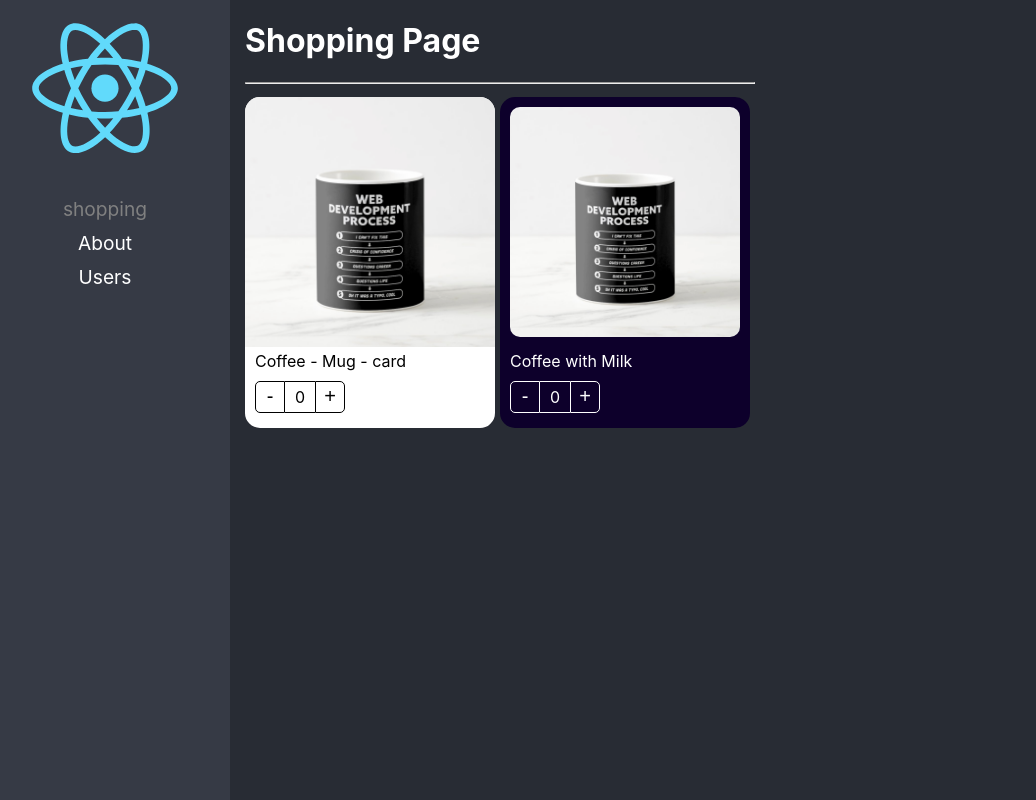
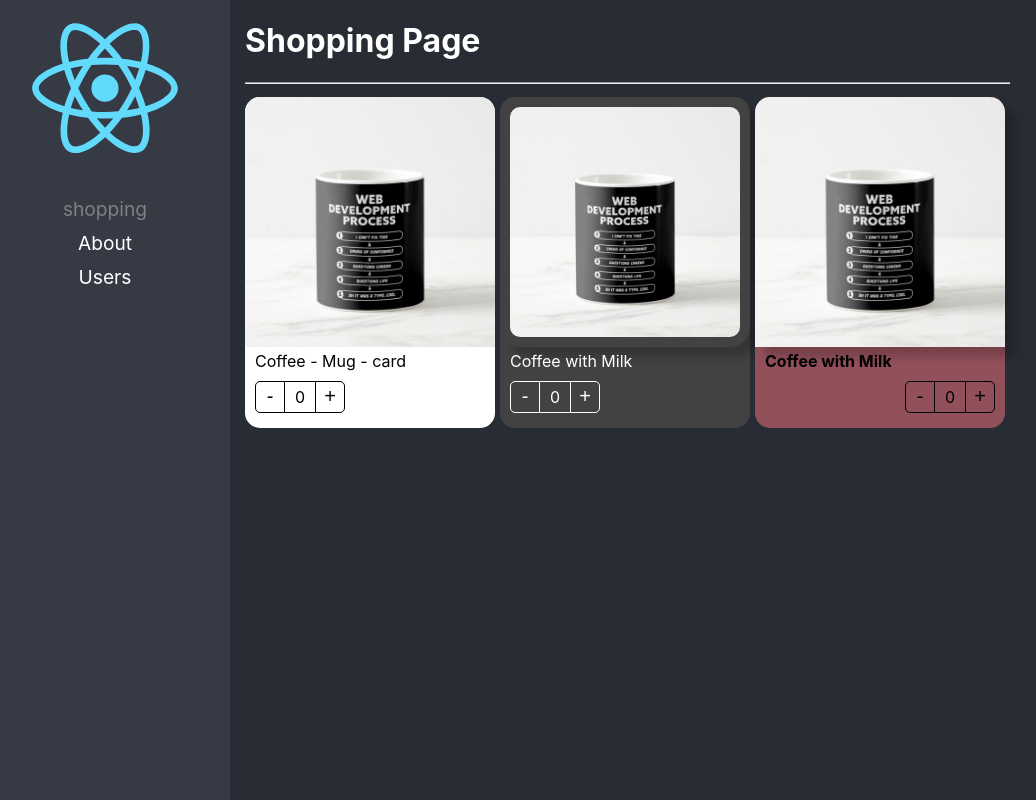
Before and after one commit to Tirano61/React-proyecto-inicial, a React (Create React App) app: page /shopping in a window 1280 px wide. Shown: the whole page, without its empty margins (20-1056 px from the left). Built offline with nearby package versions, Linux system fonts and the light colour scheme.

Commit message:
Component extend styles listo

```diff
--- a/src/02-component-aptterns/components/ProductButtons.tsx
+++ b/src/02-component-aptterns/components/ProductButtons.tsx
@@ -6,14 +6,18 @@ import { ProductContext } from "./ProductCard";
 
 interface Props {
   className?: string,
+  style?: React.CSSProperties
 }
 
-export const ProductButtons = ({ className }:Props) => {
+export const ProductButtons = ({ className, style }: Props) => {
 
   const { increaseBy, counter } = useContext(ProductContext);
 
   return (
-    <div className={`${styles.buttonsContainer} ${className}`}>
+    <div
+      className={`${styles.buttonsContainer} ${className}`}
+      style={style}
+    >
       <button
         onClick={() => increaseBy(-1)}
         className={styles.buttonMinus}>-</button>
--- a/src/02-component-aptterns/components/ProductCard.tsx
+++ b/src/02-component-aptterns/components/ProductCard.tsx
@@ -13,10 +13,11 @@ const { Provider } = ProductContext;
 export interface ProductCardProps {
   children?: ReactElement | ReactElement[],
   product: Product,
-  className?: string
+  className?: string,
+  style?: React.CSSProperties
 }
 
-export const ProductCard = ({ children, product, className }: ProductCardProps) => {
+export const ProductCard = ({ children, product, className, style }: ProductCardProps) => {
 
   const { counter, increaseBy } = useProduct();
 
@@ -26,7 +27,10 @@ export const ProductCard = ({ children, product, className }: ProductCardProps)
       increaseBy,
       product
     }}>
-      <div className={`${styles.productCard} ${className}`}>
+      <div
+        className={`${styles.productCard} ${className}`}
+        style={style}
+      >
         {children}
       </div>
     </Provider>
--- a/src/02-component-aptterns/components/ProductImage.tsx
+++ b/src/02-component-aptterns/components/ProductImage.tsx
@@ -7,9 +7,10 @@ import noImage from "../assets/no-image.jpg";
 interface Props {
   img?: string,
   className?: string
+  style?: React.CSSProperties
 }
 
-export const ProductImage = ({ img = '', className }: Props) => {
+export const ProductImage = ({ img = '', className, style }: Props) => {
   const { product } = useContext(ProductContext);
   let imgShow: string;
   if (img) {
@@ -22,6 +23,7 @@ export const ProductImage = ({ img = '', className }: Props) => {
   return (
     <img
       className={`${styles.productImg} ${className}`}
+      style={style}
       src={imgShow}
       alt="Product image"
     />
--- a/src/02-component-aptterns/components/ProductTitle.tsx
+++ b/src/02-component-aptterns/components/ProductTitle.tsx
@@ -5,13 +5,19 @@ import styles from "../styles/styles.module.css";
 
 interface Props {
   title?: string,
-  className?: string
+  className?: string,
+  style?: React.CSSProperties
 }
 
-export const ProductTitle = ({ title, className }: Props) => {
+export const ProductTitle = ({ title, className, style }: Props) => {
   const { product } = useContext(ProductContext);
 
   return (
-    <span className={`${styles.productDescription} ${className}`}>{title ? title : product.title}</span>
+    <span
+      className={`${styles.productDescription} ${className}`}
+      style={style}
+    >
+      {title ? title : product.title}
+    </span>
   )
 }
--- a/src/02-component-aptterns/pages/ShoppingPage.tsx
+++ b/src/02-component-aptterns/pages/ShoppingPage.tsx
@@ -1,6 +1,6 @@
 import { ProductCard, ProductImage, ProductTitle, ProductButtons } from "../components";
 
-import  "../styles/custom-styles.css";
+import "../styles/custom-styles.css";
 
 const product = {
   id: '1',
@@ -32,10 +32,19 @@ export const ShoppingPage = () => {
         <ProductCard
           className="bgDark text-white"
           product={product2} >
-          <ProductImage className="custom-image"/>
+          <ProductImage className="custom-image" style={{ boxShadow: "10px 10px 10px rgba(0,0,0,0.2)" }} />
           <ProductTitle className="text-white" />
-          <ProductButtons className="custom-buttons"/>
+          <ProductButtons className="custom-buttons" />
+        </ProductCard>
 
+        <ProductCard style={{ backgroundColor: '#92505b' }}
+          product={product2} >
+          <ProductImage style={{ boxShadow: "10px 10px 10px rgba(0,0,0,0.2)" }} />
+          <ProductTitle style={{ fontWeight: "bold" }} />
+          <ProductButtons style={{
+            display: "flex",
+            justifyContent: "end"
+          }} />
         </ProductCard>
       </div>
     </div>
--- a/src/02-component-aptterns/styles/custom-styles.css
+++ b/src/02-component-aptterns/styles/custom-styles.css
@@ -1,8 +1,7 @@
+.bgDark {
+  background-color: rgb(66, 66, 66);
+}
 
-
-.bgDark {
-  background-color: rgb(13, 0, 43);
-}
 .text-white {
   color: white;
 }
@@ -13,7 +12,8 @@
   width: calc(100% - 20px);
 }
 
-.custom-buttons button, .custom-buttons div {
+.custom-buttons button,
+.custom-buttons div {
   color: white;
   border-color: white;
 }
```
